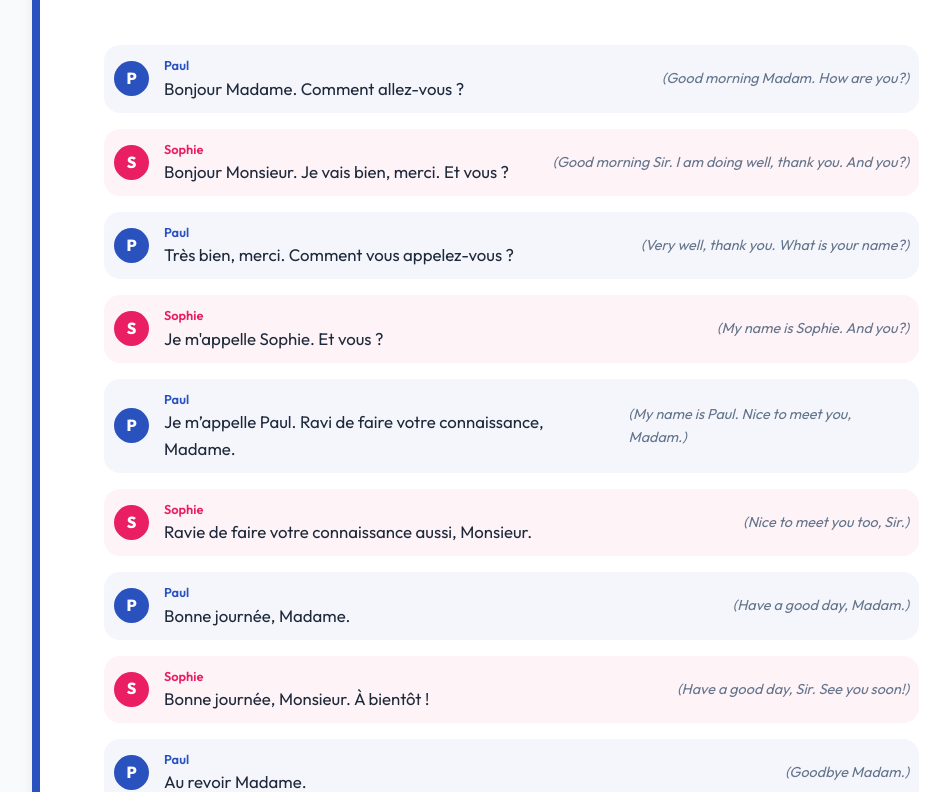
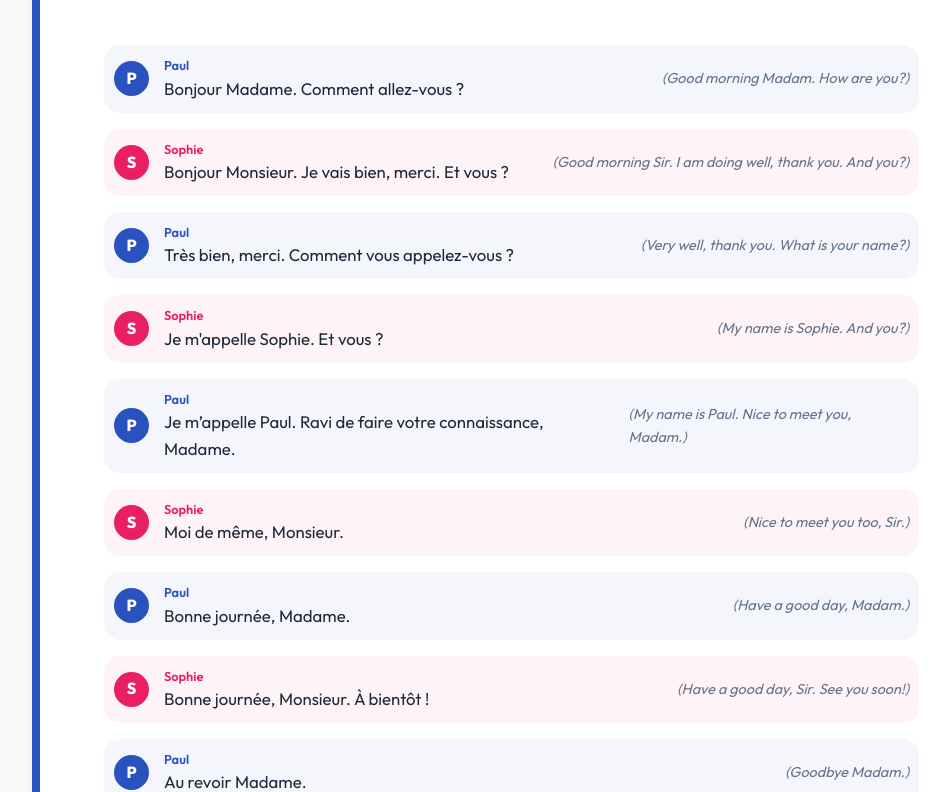
Before and after one commit to radhika-2282/demo, a plain HTML site: page lesson1.html in a window 1280 px wide. Shown: the part 11208-12000 px from the top of the page, without its empty margins (132-1073 px from the left). Drawn offline with nearby package versions, Linux system fonts and the light colour scheme.

Commit message:
Update formal conversation response

```diff
--- a/lesson1.html
+++ b/lesson1.html
@@ -942,14 +942,14 @@
                                 Paul. Nice to meet you, Madam.)</span>
                         </div>
 
-                        <div onclick="speak('Ravie de faire votre connaissance aussi, Monsieur.', 'female')" class="example-item"
+                        <div onclick="speak('Moi de même, Monsieur.', 'female')" class="example-item"
                             style="flex-direction: row; align-items: center; gap: 15px; padding: 10px; border: none; background: rgba(233, 30, 99, 0.05);">
                             <div
                                 style="background: #e91e63; color: white; width: 35px; height: 35px; border-radius: 50%; display: flex; align-items: center; justify-content: center; font-weight: bold; flex-shrink: 0;">
                                 S</div>
                             <div style="flex-grow: 1;">
                                 <p style="margin: 0; font-weight: 600; color: #e91e63; font-size: 0.8rem;">Sophie</p>
-                                <p style="margin: 0; font-size: 1.05rem;">Ravie de faire votre connaissance aussi, Monsieur.</p>
+                                <p style="margin: 0; font-size: 1.05rem;">Moi de même, Monsieur.</p>
                             </div>
                             <span style="color: var(--text-muted); font-size: 0.9rem; font-style: italic;">(Nice to meet
                                 you too, Sir.)</span>
```
